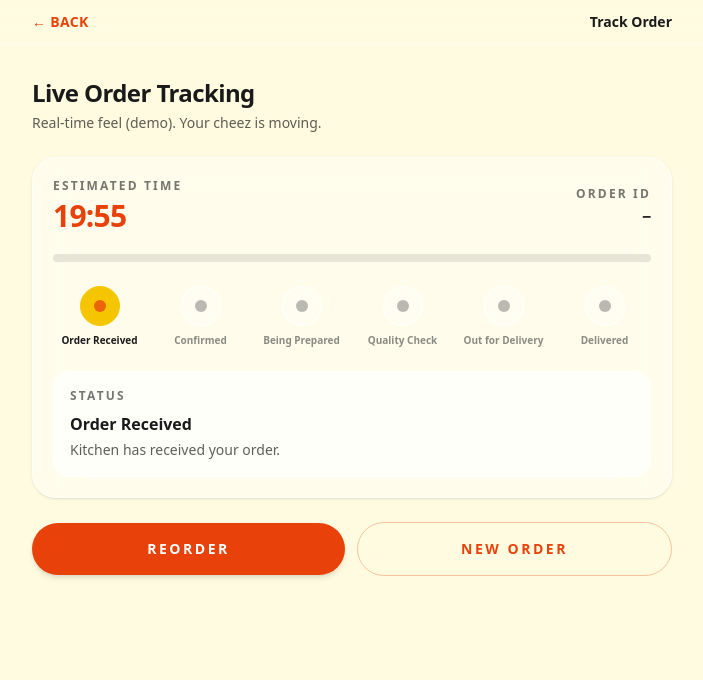
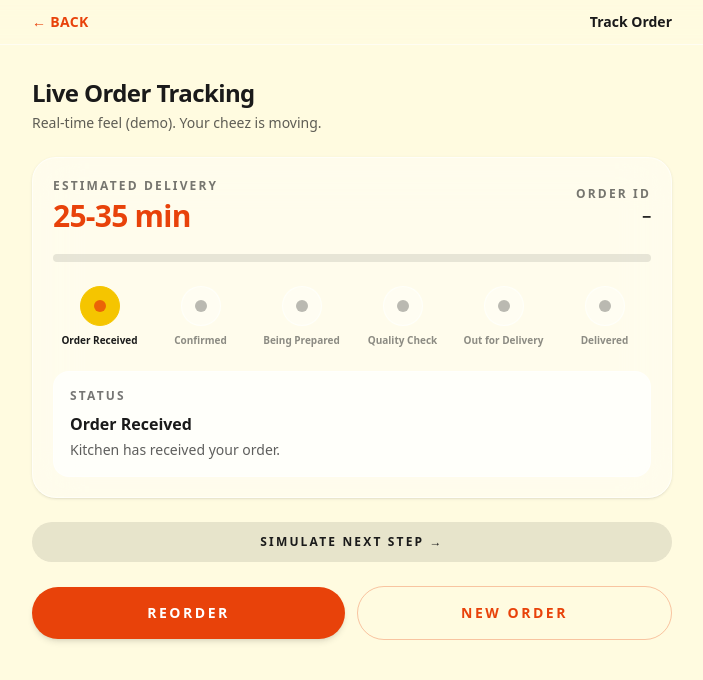
Before and after one commit to Farman95/cheezious-digital, a Next.js app: page /track-order in a window 1280 px wide. Shown: the top 680 px of the page, without its empty margins (288-991 px from the left). Built offline with nearby package versions, Linux system fonts and the light colour scheme.

Commit message:
fix: order tracking timer and manual step progression

```diff
--- a/src/app/track-order/page.tsx
+++ b/src/app/track-order/page.tsx
@@ -25,7 +25,7 @@ function TrackOrderContent() {
   const orderId = searchParams.get("orderId") ?? "";
 
   const [currentStep, setCurrentStep] = useState(0);
-  const [countdownSeconds, setCountdownSeconds] = useState(20 * 60);
+  const [countdownSeconds, setCountdownSeconds] = useState(30 * 60); // 30 minutes
 
   useEffect(() => {
     const tick = window.setInterval(() => {
@@ -34,17 +34,9 @@ function TrackOrderContent() {
     return () => window.clearInterval(tick);
   }, []);
 
-  useEffect(() => {
-    // Fake progression for UI realism.
-    const start = Date.now();
-    const interval = window.setInterval(() => {
-      const elapsed = Date.now() - start;
-      const nextStep = Math.min(5, Math.floor(elapsed / 6000));
-      setCurrentStep(nextStep);
-      if (nextStep === 5) window.clearInterval(interval);
-    }, 500);
-    return () => window.clearInterval(interval);
-  }, []);
+  const handleNextStep = () => {
+    setCurrentStep((prev) => Math.min(5, prev + 1));
+  };
 
   const progressPercent = useMemo(() => {
     return (currentStep / 5) * 100;
@@ -79,10 +71,10 @@ function TrackOrderContent() {
           <div className="flex items-center justify-between gap-4">
             <div>
               <p className="text-xs font-semibold uppercase tracking-[0.18em] text-cheez-ink/60">
-                Estimated time
+                Estimated delivery
               </p>
               <p className="mt-1 text-3xl font-black tracking-tight text-cheez-red">
-                {formatMMSS(countdownSeconds)}
+                25-35 min
               </p>
             </div>
             <div className="text-right">
@@ -207,6 +199,17 @@ function TrackOrderContent() {
           </div>
         )}
 
+        {/* Demo Button */}
+        <div className="mt-6">
+          <button
+            onClick={handleNextStep}
+            disabled={currentStep === 5}
+            className="w-full rounded-full bg-cheez-ink/10 py-3 text-center text-xs font-semibold uppercase tracking-[0.18em] text-cheez-ink transition-colors hover:bg-cheez-ink/20 disabled:opacity-50 disabled:cursor-not-allowed"
+          >
+            Simulate Next Step →
+          </button>
+        </div>
+
         <div className="mt-6 flex items-center justify-between gap-3">
           <Link
             href="/"
```
